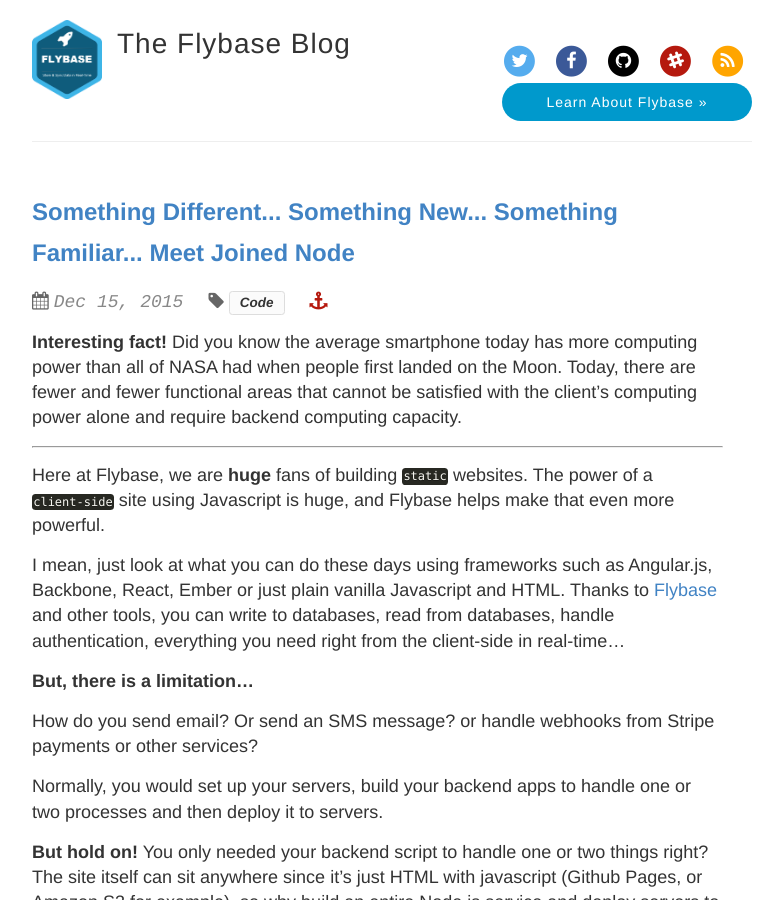
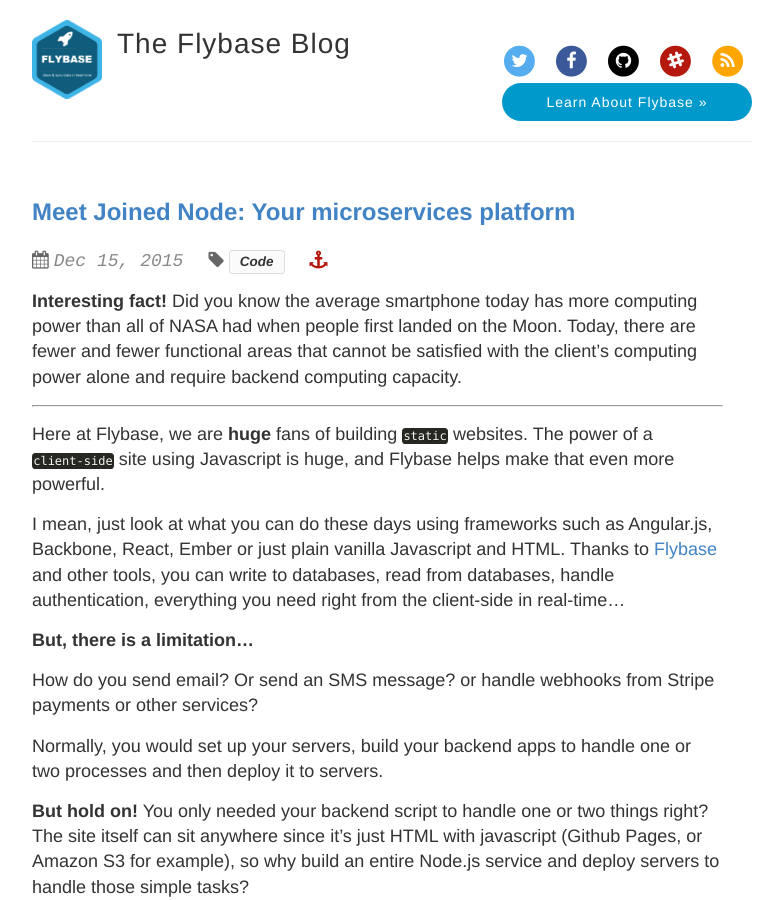
Before and after one commit to flybaseio/flybaseio.github.io, a Jekyll site: the page built from _posts/2015-12-18-meet-joined-node.md, in a window 1280 px wide and 900 px high. Shown: the whole window, without its empty margins (248-1031 px from the left). Built offline with Jekyll 4.4.1, drawn with Linux system fonts in a browser that asks for light colours; nearby versions of some CDN libraries; Markdown is read by kramdown in place of the engine named in the settings.

Commit message:
Update 2015-12-18-meet-joined-node.md

```diff
--- a/_posts/2015-12-18-meet-joined-node.md
+++ b/_posts/2015-12-18-meet-joined-node.md
@@ -1,7 +1,7 @@
 ---
 layout: post
 published: true
-title: "Something Different... Something New... Something Familiar... Meet Joined Node"
+title: "Meet Joined Node: Your microservices platform"
 date: 2015-12-15T11:47:32.377Z
 tags:
   - code
```
